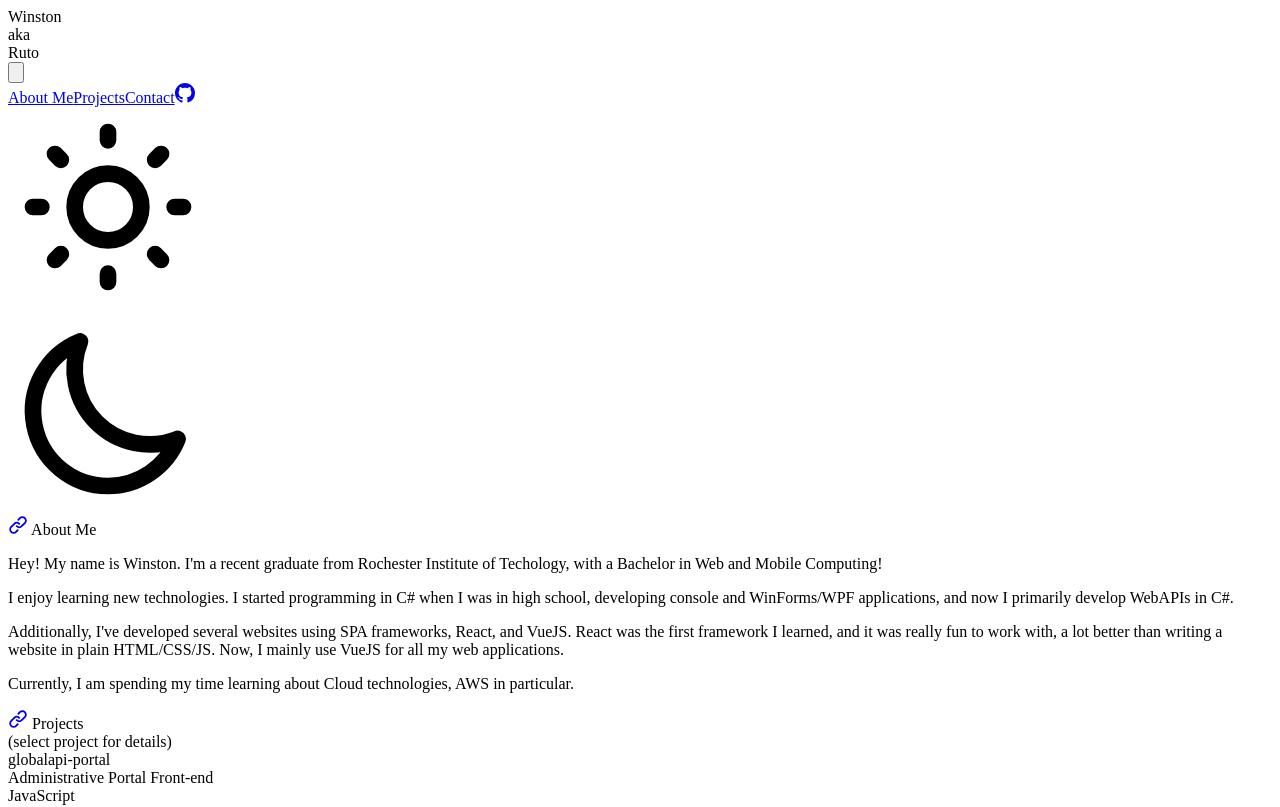
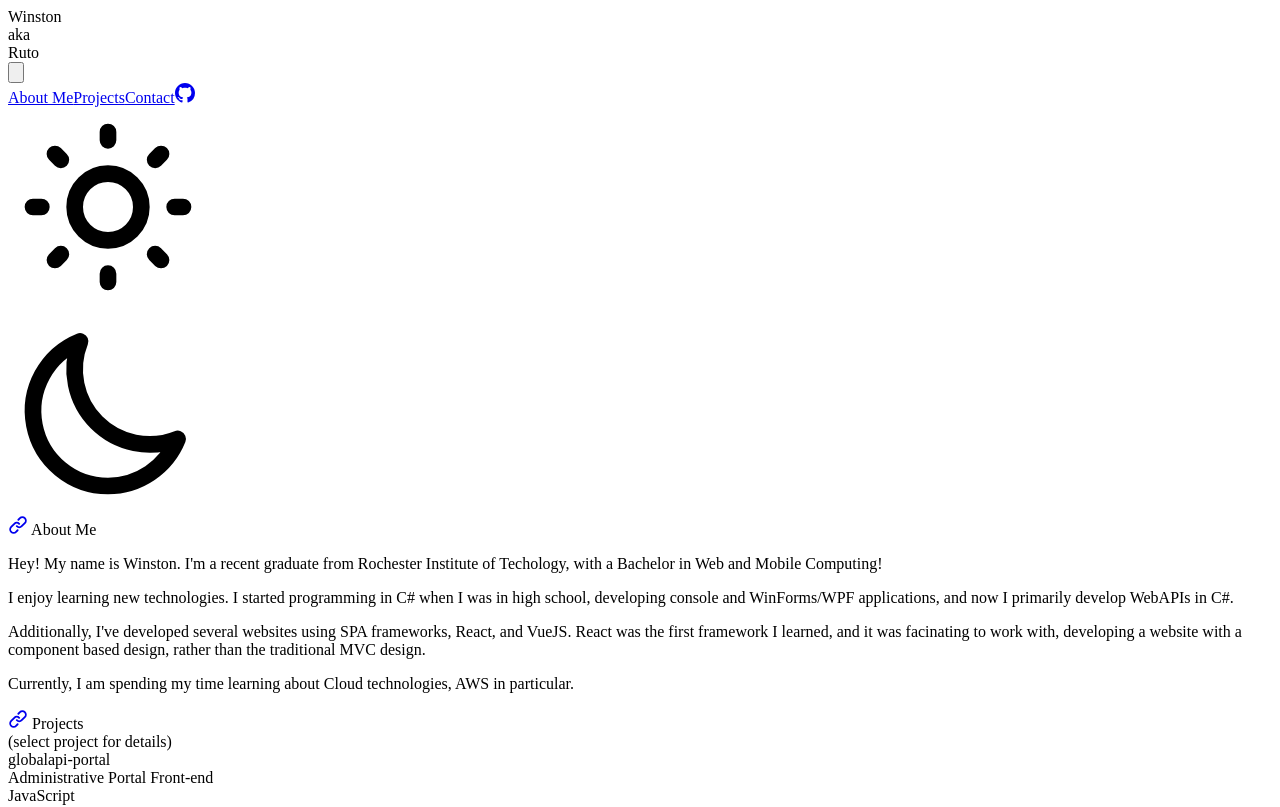
Before and after one commit to DevRuto/devruto.github.io, a Vue app: page / in a window 1280 px wide. Shown: the top 807 px of the page. Built offline with nearby package versions, Linux system fonts and the light colour scheme.

Commit message:
Update AboutMe

```diff
--- a/src/components/AboutMe.vue
+++ b/src/components/AboutMe.vue
@@ -17,8 +17,8 @@
       </p>
       <p>
         Additionally, I've developed several websites using SPA frameworks, React, and VueJS.
-        React was the first framework I learned, and it was really fun to work with, a lot better than writing a website
-        in plain HTML/CSS/JS. Now, I mainly use VueJS for all my web applications.
+        React was the first framework I learned, and it was facinating to work with, developing
+        a website with a component based design, rather than the traditional MVC design.
       </p>
       <p>
         Currently, I am spending my time learning about Cloud technologies, AWS in particular.
```
